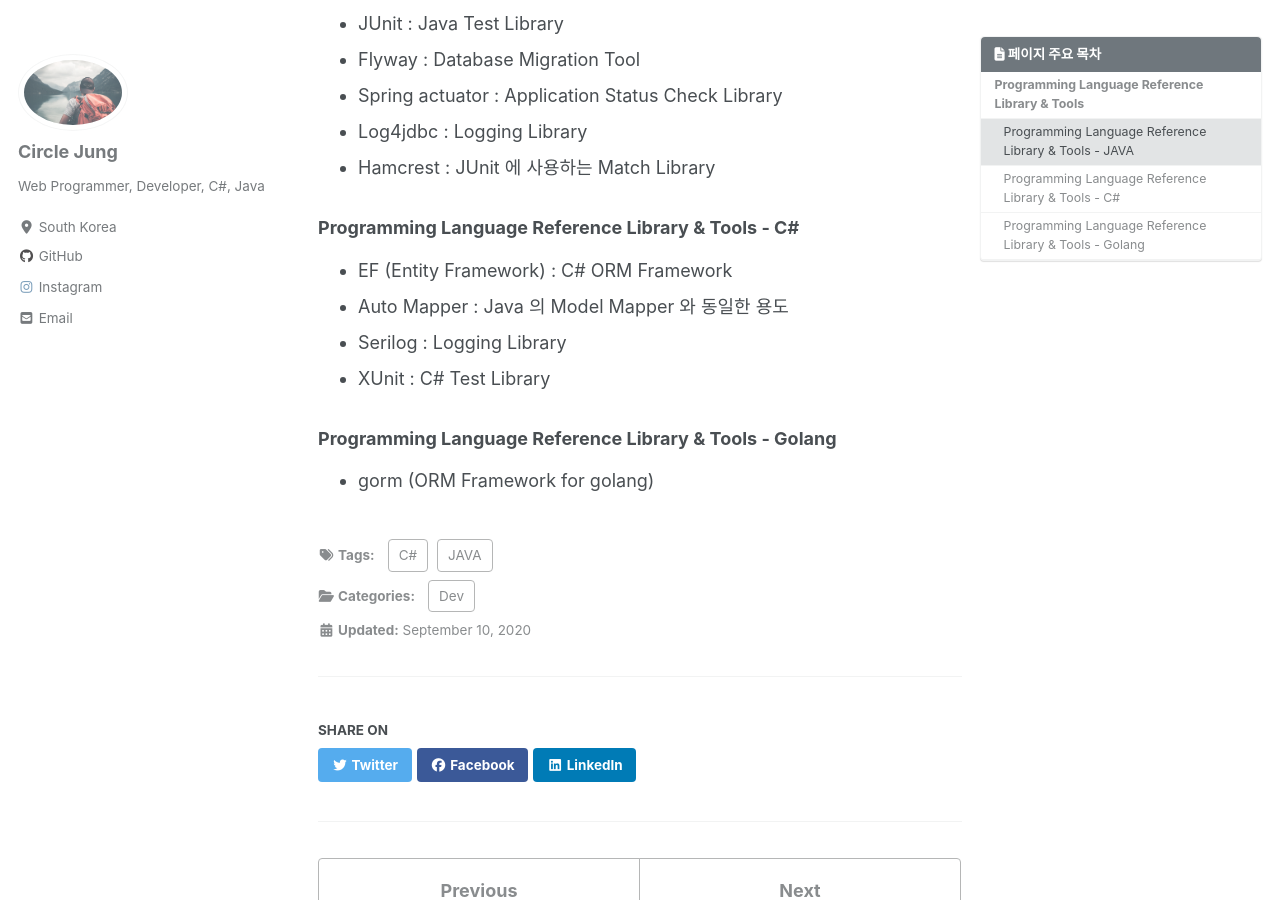
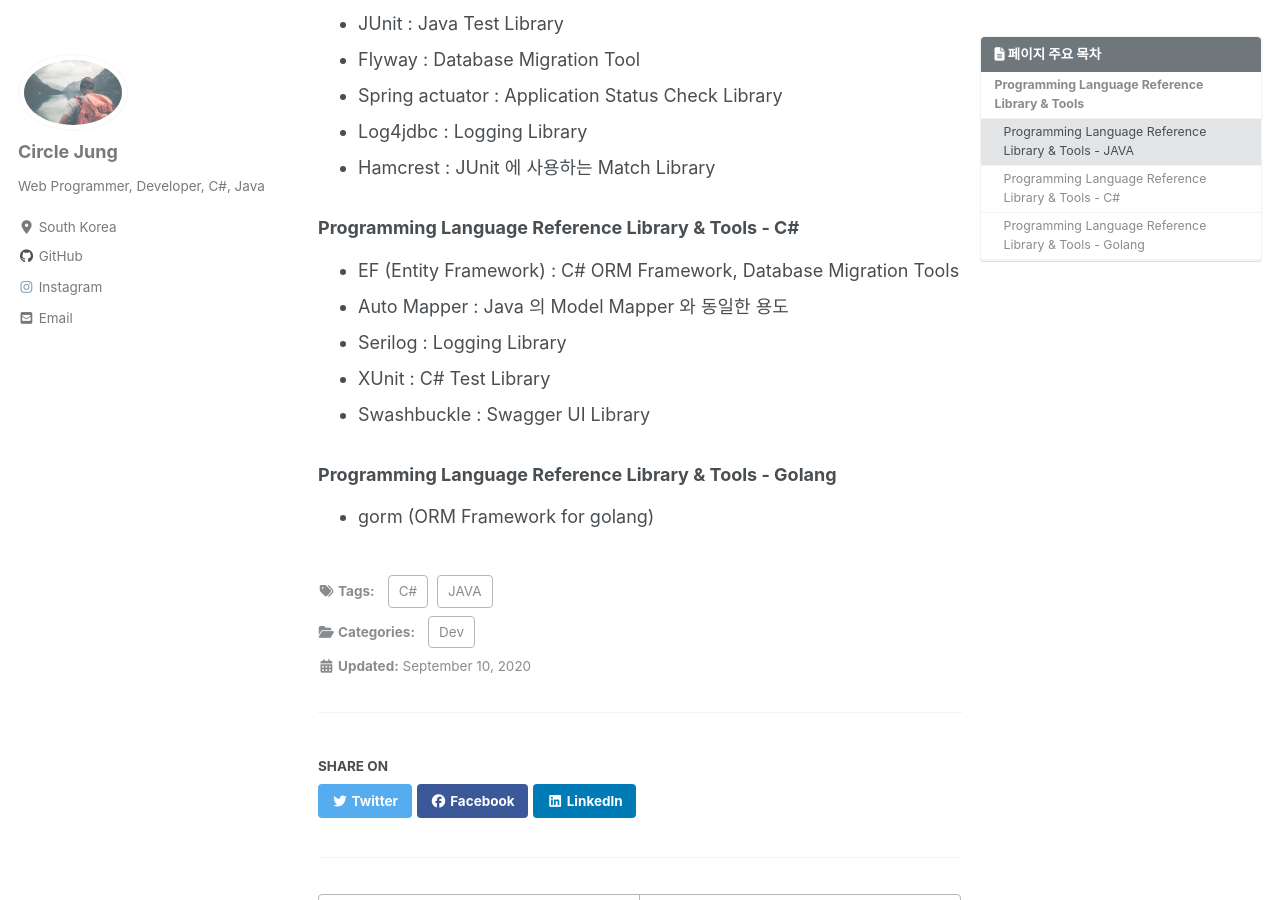
Before and after one commit to jwh0124/jwh0124.github.io, a Jekyll site: the page built from _posts/2020-09-10-programming_language_library.md, in a window 1280 px wide and 900 px high, scrolled down 495 px. Built offline with Jekyll 4.4.1, drawn with Linux system fonts in a browser that asks for light colours; cached includes are drawn as plain includes; nearby versions of some CDN libraries; comment, search, counter and statistics services are not loaded.

Commit message:
+ add C# swagger UI

```diff
--- a/_posts/2020-09-10-programming_language_library.md
+++ b/_posts/2020-09-10-programming_language_library.md
@@ -30,10 +30,11 @@ last_modified_at: 2020-09-10T14:37:00+09:00
 
 ### Programming Language Reference Library & Tools - C# ###
 
-- EF (Entity Framework) : C# ORM Framework
+- EF (Entity Framework) : C# ORM Framework, Database Migration Tools
 - Auto Mapper : Java 의 Model Mapper 와 동일한 용도
 - Serilog : Logging Library
 - XUnit : C# Test Library
+- Swashbuckle : Swagger UI Library
 
 ### Programming Language Reference Library & Tools - Golang ###
 
```
